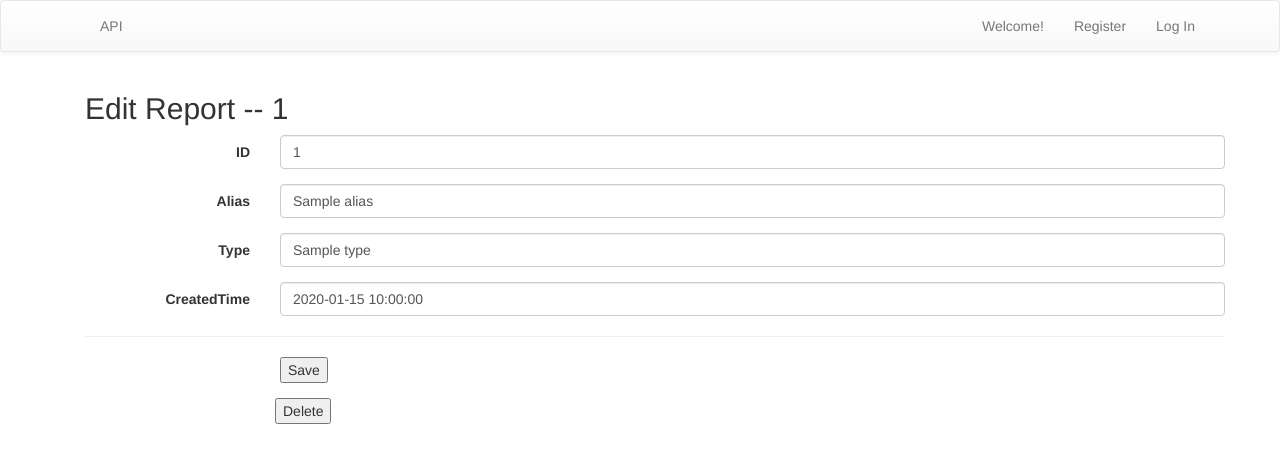
After one commit to zzuse/flask_notify_app, a Python web app: template server/templates/task/update.html in a window 1280 px wide. The commit adds this page. Shown: the top 463 px of the page. Run offline with Jinja, Linux system fonts and the light colour scheme; the template is opened without the code that fills it: most values are stand-ins (such as "Sample title", 1, 10 or a date in 2020); some libraries are stand-ins or nearby versions.

Commit message:
task view

```diff
--- a/server/server.py
+++ b/server/server.py
@@ -11,6 +11,7 @@ from server.web.auth import auth_bp
 from server.web.index import index_bp
 from server.web.show_user import user_bp
 from server.web.show_report import report_bp
+from server.web.show_task import task_bp
 
 from .scheduler.task_statustimer import TaskTimer
 
@@ -44,6 +45,7 @@ def start_server():
     start_info(g_app, index_bp)
     start_info(g_app, user_bp)
     start_info(g_app, report_bp)
+    start_info(g_app, task_bp)
 
     g_logger.info("Starting Flask App...")
     g_app.run(host='0.0.0.0', port=8000, threaded=True, debug=False)
--- a/server/templates/base.html
+++ b/server/templates/base.html
@@ -15,6 +15,7 @@
       <ul class="nav navbar-nav">
         {% if g.user %}
         <li><a class="action" href="{{ url_for('user.index') }}">User</a></li>
+        <li><a class="action" href="{{ url_for('task.index') }}">Task</a></li>
         <li><a class="action" href="{{ url_for('report.index') }}">Report</a></li>
         {% endif %}
         <li><a class="action" href="{{ url_for('api.root') }}">API</a></li>
--- /dev/null
+++ b/server/templates/task/update.html
@@ -0,0 +1,50 @@
+{% extends 'base.html' %}
+
+{% block content %}
+<div class="container">
+  <h2>{% block title %}Edit Report -- {{ post['ID'] }} {% endblock %}</h2>
+</div>
+<div class="container">
+  <form class="admin-form form-horizontal" method="post">
+    <div class="form-group">
+      <label for="ID" class="col-md-2 control-label">ID</label>
+      <div class="col-md-10">
+        <input name="ID" id="ID"
+               value="{{ request.form['ID'] or post['ID'] }}" class="form-control" aria-describedby="basic-addon1" required>
+      </div>
+    </div>
+    <div class="form-group">
+      <label for="Alias" class="col-md-2 control-label">Alias</label>
+      <div class="col-md-10">
+        <input name="Alias" id="Alias"
+               value="{{ request.form['Alias'] or post['Alias'] }}" class="form-control" aria-describedby="basic-addon1" required>
+      </div>
+    </div>
+    <div class="form-group">
+      <label for="Type" class="col-md-2 control-label">Type</label>
+      <div class="col-md-10">
+        <input name="Type" id="Type"
+               value="{{ request.form['Type'] or post['Type'] }}" class="form-control" aria-describedby="basic-addon1" required>
+      </div>
+    </div>
+    <div class="form-group">
+      <label for="CreatedTime" class="col-md-2 control-label">CreatedTime</label>
+      <div class="col-md-10">
+        <input name="CreatedTime" id="CreatedTime"
+               value="{{ request.form['CreatedTime'] or post['CreatedTime'] }}" class="form-control" aria-describedby="basic-addon1" required>
+      </div>
+    </div>
+    <hr>
+    <div class="form-group">
+      <div class="col-md-offset-2 col-md-10 submit-row">
+        <input type="submit" value="Save">
+      </div>
+    </div>
+  </form>
+      <div class="col-md-offset-2">
+        <form action="{{ url_for('task.delete', id=post['ID']) }}" method="post">
+          <input class="danger" type="submit" value="Delete" onclick="return confirm('Are you sure?');">
+        </form>
+      </div>
+</div>
+{% endblock %}
```
Also changed, not shown: server/templates/task/info.html (added, +34 -0 lines), server/web/show_task.py (added, +46 -0 lines).
